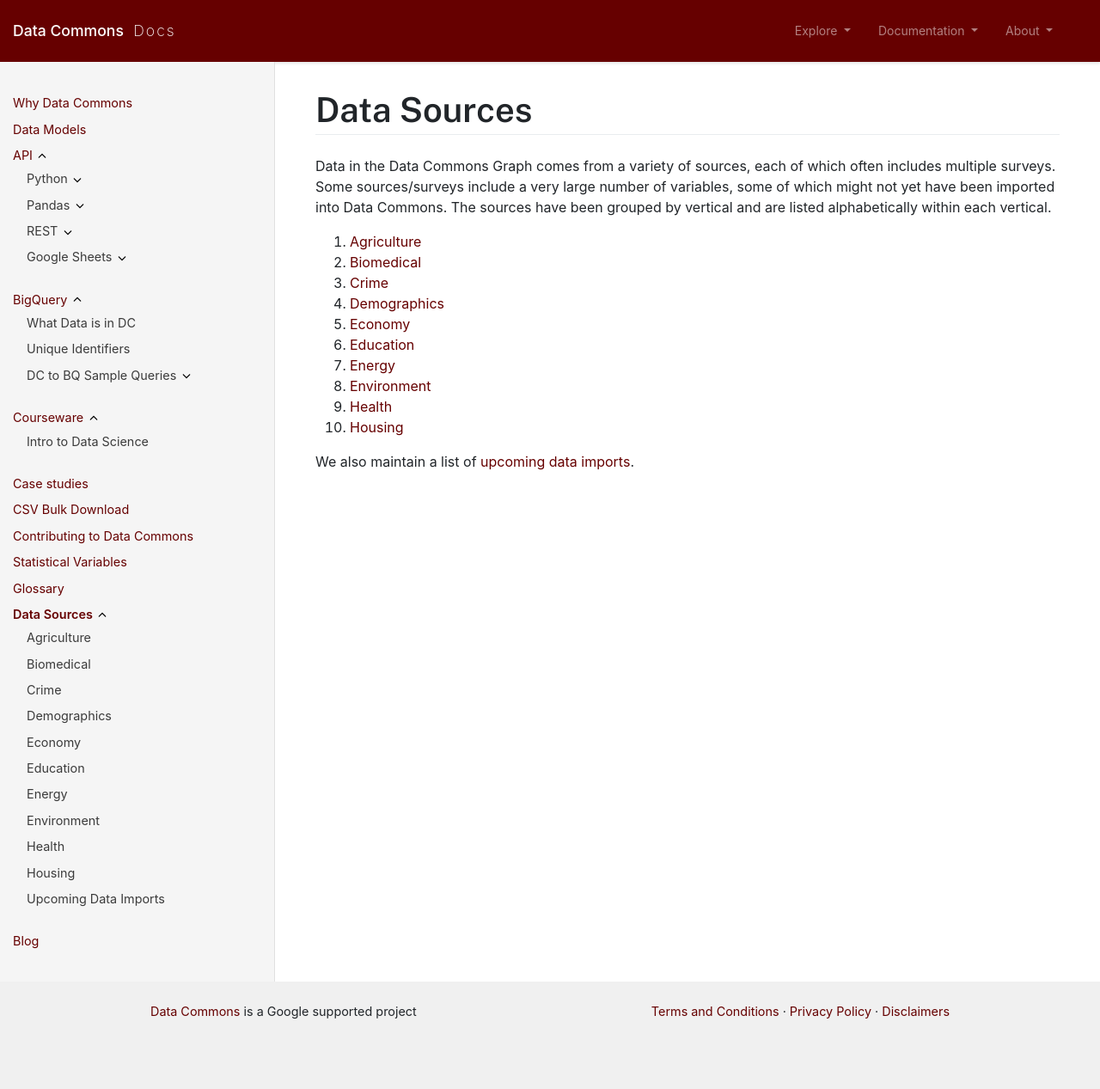
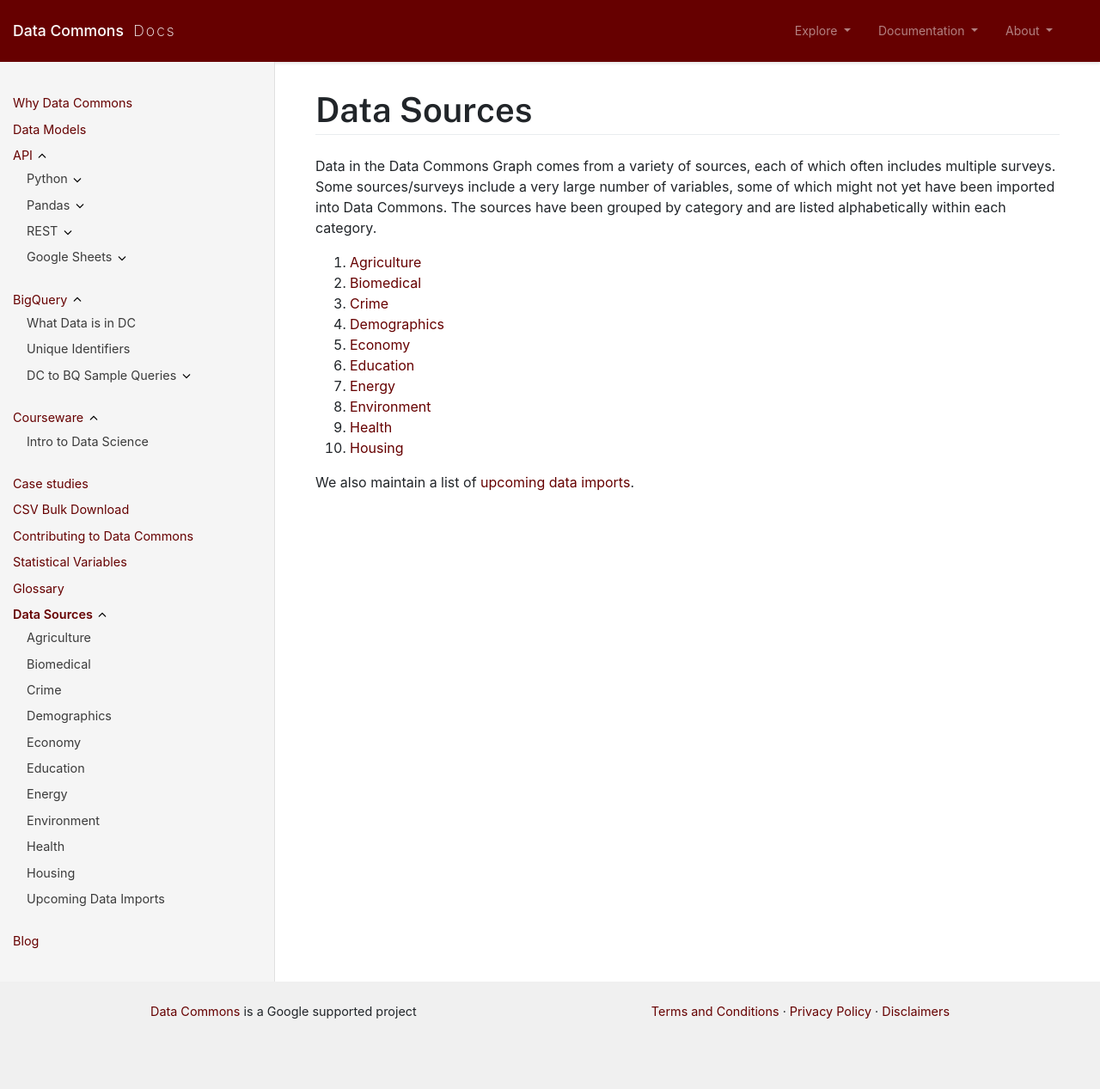
Before and after one commit to datacommonsorg/docsite, a Jekyll site: the page built from datasets/index.md, in a window 1280 px wide. Shown: the whole page at 86% size. Built offline with Jekyll 4.4.1, drawn with Linux system fonts in a browser that asks for light colours; comment, search, counter and statistics services are not loaded.

Commit message:
address comments

```diff
--- a/datasets/index.md
+++ b/datasets/index.md
@@ -7,7 +7,7 @@ has_children: true
 
 # Data Sources
 
-Data in the Data Commons Graph comes from a variety of sources, each of which often includes multiple surveys. Some sources/surveys include a very large number of variables, some of which might not yet have been imported into Data Commons. The sources have been grouped by vertical and are listed alphabetically within each vertical.
+Data in the Data Commons Graph comes from a variety of sources, each of which often includes multiple surveys. Some sources/surveys include a very large number of variables, some of which might not yet have been imported into Data Commons. The sources have been grouped by category and are listed alphabetically within each category.
 
 1. [Agriculture](/datasets/Agriculture.html)
 2. [Biomedical](/datasets/Biomedical.html)
```
Also changed, not shown: 1 other file.
